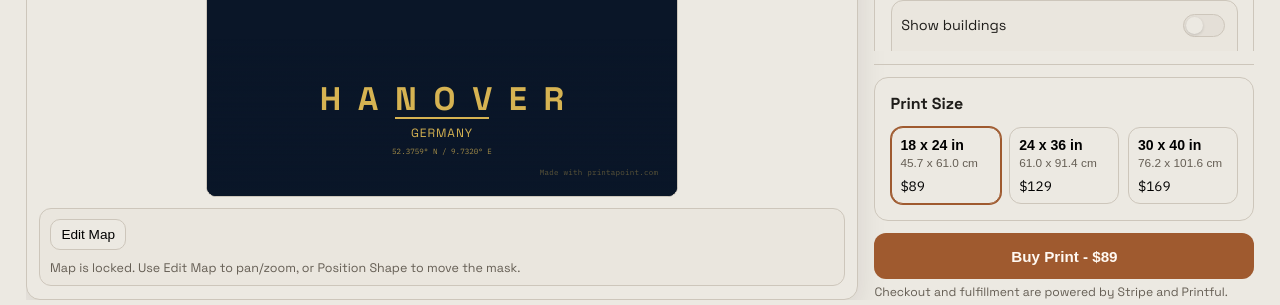
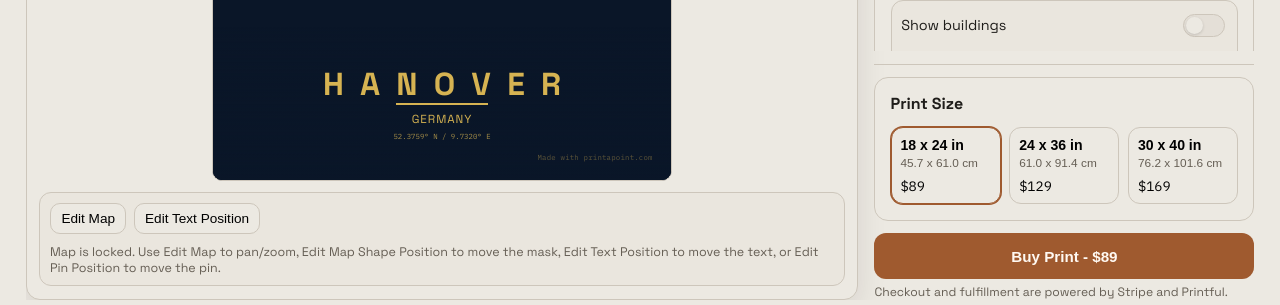
Before and after one commit to harinlee83/print-a-point, a Nuxt app: page /create in a window 1280 px wide. Shown: the part 492-797 px from the top of the page. Built offline with nearby package versions, Linux system fonts and the light colour scheme; no server answers.

Commit message:
movable pin and other things

```diff
--- a/app/assets/css/main.css
+++ b/app/assets/css/main.css
@@ -486,6 +486,16 @@ button.ghost {
 
 .poster-fade--bottom {
   bottom: 0;
+}
+
+.poster-text-wrapper {
+  position: absolute;
+  inset: 0;
+  pointer-events: none;
+}
+
+.poster-text-wrapper--draggable {
+  cursor: move;
 }
 
 .poster-text-overlay {
--- a/app/components/PosterPin.vue
+++ b/app/components/PosterPin.vue
@@ -6,8 +6,8 @@
     :style="{
       width: widthCqmin,
       height: heightCqmin,
-      left: '50%',
-      top: '50%',
+      left: `${50 + (offsetX ?? 0)}%`,
+      top: `${50 + (offsetY ?? 0)}%`,
       transform: `translate(${anchorTranslateX}, ${anchorTranslateY})`,
       color: color,
     }"
@@ -30,6 +30,8 @@ const props = defineProps<{
   styleId: string;
   color: string;
   size: number;
+  offsetX?: number;
+  offsetY?: number;
 }>();
 
 const toCqMin = (px: number) => (px / TEXT_DIMENSION_REFERENCE_PX) * 100;
--- a/app/components/PosterPreview.vue
+++ b/app/components/PosterPreview.vue
@@ -46,7 +46,16 @@
           :style-id="store.pinStyleId"
           :color="store.effectivePinColor"
           :size="store.pinSize"
+          :offset-x="store.pinOffsetX"
+          :offset-y="store.pinOffsetY"
         />
+        <div
+          class="poster-text-wrapper"
+          :class="{ 'poster-text-wrapper--draggable': isPositioningText }"
+          :style="{
+            transform: `translate(${store.textOffsetX}%, ${store.textOffsetY}%)`,
+          }"
+        >
           <PosterTextOverlay
             :city="cityLabel"
             :country="countryLabel"
@@ -61,6 +70,20 @@
             :text-preset-id="store.textPresetId"
             :map-shape-id="store.mapShape"
             :coordinates="store.displayCoordinates"
+            :text-spacing="store.textSpacing"
+          />
+        </div>
+        <div
+          v-if="isPositioningText && store.showAnyText"
+          class="map-shape-drag-overlay"
+          aria-label="Drag to reposition text"
+          @pointerdown="onTextDragStart"
+        />
+        <div
+          v-if="isPositioningPin && store.showPin"
+          class="map-shape-drag-overlay"
+          aria-label="Drag to reposition pin"
+          @pointerdown="onPinDragStart"
         />
         <p class="poster-watermark" :style="{ color: store.effectiveTheme.ui.text }">
           Made with printapoint.com
@@ -84,7 +107,23 @@
             :class="['map-control-btn', { 'map-control-btn--primary': isPositioningShape }]"
             @click="togglePositionShape"
           >
-            {{ isPositioningShape ? 'Done' : 'Position Shape' }}
+            {{ isPositioningShape ? 'Done' : 'Edit Map Shape Position' }}
+          </button>
+          <button
+            v-if="store.showAnyText"
+            type="button"
+            :class="['map-control-btn', { 'map-control-btn--primary': isPositioningText }]"
+            @click="togglePositionText"
+          >
+            {{ isPositioningText ? 'Done' : 'Edit Text Position' }}
+          </button>
+          <button
+            v-if="store.showPin"
+            type="button"
+            :class="['map-control-btn', { 'map-control-btn--primary': isPositioningPin }]"
+            @click="togglePositionPin"
+          >
+            {{ isPositioningPin ? 'Done' : 'Edit Pin Position' }}
           </button>
         </div>
         <p class="map-control-hint">
@@ -123,6 +162,8 @@ const shapeContainerRef = ref<HTMLDivElement | null>(null);
 const dragOverlayRef = ref<HTMLDivElement | null>(null);
 const isEditingMap = ref(false);
 const isPositioningShape = ref(false);
+const isPositioningText = ref(false);
+const isPositioningPin = ref(false);
 
 const {
   mapCenter,
@@ -194,7 +235,13 @@ const hintText = computed(() => {
   if (isPositioningShape.value) {
     return "Drag the shape to reposition it. The map stays fixed.";
   }
-  return "Map is locked. Use Edit Map to pan/zoom, or Position Shape to move the mask.";
+  if (isPositioningText.value) {
+    return "Drag to reposition the text block.";
+  }
+  if (isPositioningPin.value) {
+    return "Drag to reposition the pin.";
+  }
+  return "Map is locked. Use Edit Map to pan/zoom, Edit Map Shape Position to move the mask, Edit Text Position to move the text, or Edit Pin Position to move the pin.";
 });
 
 function toggleEditMap() {
@@ -202,6 +249,8 @@ function toggleEditMap() {
     isEditingMap.value = false;
   } else {
     isPositioningShape.value = false;
+    isPositioningText.value = false;
+    isPositioningPin.value = false;
     isEditingMap.value = true;
   }
 }
@@ -211,7 +260,31 @@ function togglePositionShape() {
     isPositioningShape.value = false;
   } else {
     isEditingMap.value = false;
+    isPositioningText.value = false;
+    isPositioningPin.value = false;
     isPositioningShape.value = true;
+  }
+}
+
+function togglePositionText() {
+  if (isPositioningText.value) {
+    isPositioningText.value = false;
+  } else {
+    isEditingMap.value = false;
+    isPositioningShape.value = false;
+    isPositioningPin.value = false;
+    isPositioningText.value = true;
+  }
+}
+
+function togglePositionPin() {
+  if (isPositioningPin.value) {
+    isPositioningPin.value = false;
+  } else {
+    isEditingMap.value = false;
+    isPositioningShape.value = false;
+    isPositioningText.value = false;
+    isPositioningPin.value = true;
   }
 }
 
@@ -232,6 +305,68 @@ function onShapeDragStart(e: PointerEvent) {
     const deltaX = ((moveE.clientX - startX) / rect.width) * 100;
     const deltaY = ((moveE.clientY - startY) / rect.height) * 100;
     store.setMapShapeOffset(startOffsetX + deltaX, startOffsetY + deltaY);
+  };
+
+  const onUp = () => {
+    (e.target as HTMLElement).releasePointerCapture?.(e.pointerId);
+    document.removeEventListener("pointermove", onMove);
+    document.removeEventListener("pointerup", onUp);
+    document.removeEventListener("pointercancel", onUp);
+  };
+
+  document.addEventListener("pointermove", onMove);
+  document.addEventListener("pointerup", onUp);
+  document.addEventListener("pointercancel", onUp);
+}
+
+function onTextDragStart(e: PointerEvent) {
+  e.preventDefault();
+  (e.target as HTMLElement).setPointerCapture?.(e.pointerId);
+
+  const frame = frameRef.value;
+  if (!frame) return;
+
+  const startX = e.clientX;
+  const startY = e.clientY;
+  const startOffsetX = store.textOffsetX;
+  const startOffsetY = store.textOffsetY;
+
+  const onMove = (moveE: PointerEvent) => {
+    const rect = frame.getBoundingClientRect();
+    const deltaX = ((moveE.clientX - startX) / rect.width) * 100;
+    const deltaY = ((moveE.clientY - startY) / rect.height) * 100;
+    store.setTextOffset(startOffsetX + deltaX, startOffsetY + deltaY);
+  };
+
+  const onUp = () => {
+    (e.target as HTMLElement).releasePointerCapture?.(e.pointerId);
+    document.removeEventListener("pointermove", onMove);
+    document.removeEventListener("pointerup", onUp);
+    document.removeEventListener("pointercancel", onUp);
+  };
+
+  document.addEventListener("pointermove", onMove);
+  document.addEventListener("pointerup", onUp);
+  document.addEventListener("pointercancel", onUp);
+}
+
+function onPinDragStart(e: PointerEvent) {
+  e.preventDefault();
+  (e.target as HTMLElement).setPointerCapture?.(e.pointerId);
+
+  const frame = frameRef.value;
+  if (!frame) return;
+
+  const startX = e.clientX;
+  const startY = e.clientY;
+  const startOffsetX = store.pinOffsetX;
+  const startOffsetY = store.pinOffsetY;
+
+  const onMove = (moveE: PointerEvent) => {
+    const rect = frame.getBoundingClientRect();
+    const deltaX = ((moveE.clientX - startX) / rect.width) * 100;
+    const deltaY = ((moveE.clientY - startY) / rect.height) * 100;
+    store.setPinOffset(startOffsetX + deltaX, startOffsetY + deltaY);
   };
 
   const onUp = () => {
@@ -270,6 +405,15 @@ onUnmounted(() => {
     resizeObserver = null;
   }
 });
+
+watch(
+  () => store.showPin,
+  (showPin, prevShowPin) => {
+    if (showPin && !prevShowPin) {
+      store.setPinOffset(0, 0);
+    }
+  },
+);
 
 watch(
   () => store.fontFamily,
--- a/app/components/PosterTextOverlay.vue
+++ b/app/components/PosterTextOverlay.vue
@@ -60,7 +60,6 @@ import {
   TEXT_DIVIDER_Y_RATIO,
   TEXT_COUNTRY_Y_RATIO,
   TEXT_COORDS_Y_RATIO,
-  TEXT_AREA_START_FIXED,
   CITY_TEXT_SHRINK_THRESHOLD,
   CITY_TEXT_SHRINK_THRESHOLD_LATIN,
   CITY_FONT_BASE_PX,
@@ -86,11 +85,10 @@ const props = defineProps<{
   textPresetId: string;
   mapShapeId: string;
   coordinates: string;
+  textSpacing?: number;
 }>();
 
 const preset = computed(() => resolveTextPreset(props.textPresetId));
-
-const isNoneShape = computed(() => props.mapShapeId === "none");
 
 const toCqMin = (px: number) => (px / TEXT_DIMENSION_REFERENCE_PX) * 100;
 
@@ -128,25 +126,22 @@ const coordsText = computed(() =>
     : formatCoordinates(props.lat, props.lon),
 );
 
-// For non-none shapes, text goes below the shape. Use fixed start so text spacing stays consistent regardless of shape or shape size.
-const textAreaStart = computed(() => {
-  if (isNoneShape.value) return 0;
-  return TEXT_AREA_START_FIXED;
-});
+// Fixed positions for all shapes - text does not move when changing map shape.
+// textSpacing (0.5-1.5) scales the gaps between lines. Default 1.
+const spacing = computed(() => props.textSpacing ?? 1);
 
 function computeYPercent(baseRatio: number): number {
-  if (isNoneShape.value) return baseRatio * 100;
-  // Map the text area (shapeBottomRatio..1) to the original ratios
-  const start = textAreaStart.value;
-  const available = 1 - start;
-  // Remap: original text occupies ~0.845..0.93, normalize to 0..1 then fill available
-  const textRangeStart = TEXT_CITY_Y_RATIO;
-  const textRangeEnd = TEXT_COORDS_Y_RATIO;
-  const normalT = (baseRatio - textRangeStart) / (textRangeEnd - textRangeStart);
-  // Add padding (10% of available at top, 15% at bottom)
-  const padTop = available * 0.15;
-  const usable = available * 0.7;
-  return (start + padTop + normalT * usable) * 100;
+  // Base: city 84.5%, divider 87.5%, country 90%, coords 93%
+  // Gaps: 3%, 2.5%, 3%. Scale gaps by textSpacing.
+  const cityBase = TEXT_CITY_Y_RATIO * 100;
+  const gap1 = (TEXT_DIVIDER_Y_RATIO - TEXT_CITY_Y_RATIO) * 100 * spacing.value;
+  const gap2 = (TEXT_COUNTRY_Y_RATIO - TEXT_DIVIDER_Y_RATIO) * 100 * spacing.value;
+  const gap3 = (TEXT_COORDS_Y_RATIO - TEXT_COUNTRY_Y_RATIO) * 100 * spacing.value;
+
+  if (baseRatio <= TEXT_CITY_Y_RATIO) return cityBase;
+  if (baseRatio <= TEXT_DIVIDER_Y_RATIO) return cityBase + gap1;
+  if (baseRatio <= TEXT_COUNTRY_Y_RATIO) return cityBase + gap1 + gap2;
+  return cityBase + gap1 + gap2 + gap3;
 }
 
 const cityYPercent = computed(() => computeYPercent(TEXT_CITY_Y_RATIO));
--- a/app/composables/useExport.ts
+++ b/app/composables/useExport.ts
@@ -44,6 +44,8 @@ export function useExport(mapRef: Ref<MapLibreMap | null>) {
         pinStyleId: store.pinStyleId,
         pinColor: store.effectivePinColor,
         pinSize: store.pinSize,
+        pinOffsetX: store.pinOffsetX,
+        pinOffsetY: store.pinOffsetY,
         mapShape: store.mapShape,
         mapShapeScale: store.mapShapeScale,
         mapShapeOffsetX: store.mapShapeOffsetX,
@@ -51,6 +53,9 @@ export function useExport(mapRef: Ref<MapLibreMap | null>) {
         shapeBackgroundColor: store.shapeBackgroundColor,
         textPresetId: store.textPresetId,
         displayCoordinates: store.displayCoordinates,
+        textSpacing: store.textSpacing,
+        textOffsetX: store.textOffsetX,
+        textOffsetY: store.textOffsetY,
       });
 
       if (
--- a/app/lib/export/pin.ts
+++ b/app/lib/export/pin.ts
@@ -12,6 +12,8 @@ export interface DrawPinInput {
   pinStyleId: string;
   pinColor: string;
   pinSize: number;
+  pinOffsetX?: number;
+  pinOffsetY?: number;
 }
 
 export function drawPin(
@@ -34,8 +36,11 @@ export function drawPin(
   const anchorFractionX = style.anchor[0] / style.viewBox[2];
   const anchorFractionY = style.anchor[1] / style.viewBox[3];
 
-  const x = width / 2 - anchorFractionX * pinWidth;
-  const y = height / 2 - anchorFractionY * pinHeight;
+  const offsetX = (input.pinOffsetX ?? 0) / 100 * width;
+  const offsetY = (input.pinOffsetY ?? 0) / 100 * height;
+
+  const x = width / 2 + offsetX - anchorFractionX * pinWidth;
+  const y = height / 2 + offsetY - anchorFractionY * pinHeight;
 
   const scaleX = pinWidth / style.viewBox[2];
   const scaleY = pinHeight / style.viewBox[3];
--- a/app/lib/export/textLayout.ts
+++ b/app/lib/export/textLayout.ts
@@ -4,9 +4,6 @@ export const TEXT_CITY_Y_RATIO = 0.845;
 export const TEXT_DIVIDER_Y_RATIO = 0.875;
 export const TEXT_COUNTRY_Y_RATIO = 0.9;
 export const TEXT_COORDS_Y_RATIO = 0.93;
-
-/** Fixed ratio where text block starts for shaped maps. Keeps text spacing consistent regardless of shape or shape size. */
-export const TEXT_AREA_START_FIXED = 0.78;
 
 export const CITY_TEXT_SHRINK_THRESHOLD = 10;
 export const CITY_TEXT_SHRINK_THRESHOLD_LATIN = 20;
--- a/app/lib/export/typography.ts
+++ b/app/lib/export/typography.ts
@@ -5,7 +5,6 @@ import {
   TEXT_DIVIDER_Y_RATIO,
   TEXT_COUNTRY_Y_RATIO,
   TEXT_COORDS_Y_RATIO,
-  TEXT_AREA_START_FIXED,
   CITY_TEXT_SHRINK_THRESHOLD,
   CITY_TEXT_SHRINK_THRESHOLD_LATIN,
   CITY_FONT_BASE_PX,
@@ -33,6 +32,9 @@ export interface DrawTypographyInput {
   textPresetId: string;
   mapShapeId: string;
   displayCoordinates: string;
+  textSpacing?: number;
+  textOffsetX?: number;
+  textOffsetY?: number;
 }
 
 export function drawPosterText(
@@ -54,6 +56,9 @@ export function drawPosterText(
     textPresetId,
     mapShapeId,
     displayCoordinates,
+    textSpacing = 1,
+    textOffsetX = 0,
+    textOffsetY = 0,
   } = input;
 
   if (!showTitle && !showDivider && !showSubtitle && !showCoordinates) {
@@ -61,7 +66,6 @@ export function drawPosterText(
   }
 
   const preset = resolveTextPreset(textPresetId);
-  const isNone = mapShapeId === "none";
 
   const textColor = theme.ui.text || "#111111";
   const titleFontFamily = fontFamily
@@ -98,21 +102,32 @@ export function drawPosterText(
   const countryFontSize = COUNTRY_FONT_BASE_PX * preset.countrySizeScale * dimScale;
   const coordinateFontSize = COORDS_FONT_BASE_PX * preset.coordsSizeScale * dimScale;
 
-  // Compute Y positions. Use fixed start so text spacing stays consistent regardless of shape or shape size.
+  // Fixed positions for all shapes - text does not move when changing map shape.
+  // textSpacing (0.5-1.5) scales the gaps between lines.
   function computeY(baseRatio: number): number {
-    if (isNone) return height * baseRatio;
-    const start = TEXT_AREA_START_FIXED;
-    const available = 1 - start;
-    const normalT = (baseRatio - TEXT_CITY_Y_RATIO) / (TEXT_COORDS_Y_RATIO - TEXT_CITY_Y_RATIO);
-    const padTop = available * 0.15;
-    const usable = available * 0.7;
-    return height * (start + padTop + normalT * usable);
+    const cityBase = height * TEXT_CITY_Y_RATIO;
+    const gap1 = height * (TEXT_DIVIDER_Y_RATIO - TEXT_CITY_Y_RATIO) * textSpacing;
+    const gap2 = height * (TEXT_COUNTRY_Y_RATIO - TEXT_DIVIDER_Y_RATIO) * textSpacing;
+    const gap3 = height * (TEXT_COORDS_Y_RATIO - TEXT_COUNTRY_Y_RATIO) * textSpacing;
+
+    if (baseRatio <= TEXT_CITY_Y_RATIO) return cityBase;
+    if (baseRatio <= TEXT_DIVIDER_Y_RATIO) return cityBase + gap1;
+    if (baseRatio <= TEXT_COUNTRY_Y_RATIO) return cityBase + gap1 + gap2;
+    return cityBase + gap1 + gap2 + gap3;
   }
 
-  const cityY = computeY(TEXT_CITY_Y_RATIO);
-  const lineY = computeY(TEXT_DIVIDER_Y_RATIO);
-  const countryY = computeY(TEXT_COUNTRY_Y_RATIO);
-  const coordinatesY = computeY(TEXT_COORDS_Y_RATIO);
+  let cityY = computeY(TEXT_CITY_Y_RATIO);
+  let lineY = computeY(TEXT_DIVIDER_Y_RATIO);
+  let countryY = computeY(TEXT_COUNTRY_Y_RATIO);
+  let coordinatesY = computeY(TEXT_COORDS_Y_RATIO);
+
+  const offsetX = width * (textOffsetX / 100);
+  const offsetY = height * (textOffsetY / 100);
+  cityY += offsetY;
+  lineY += offsetY;
+  countryY += offsetY;
+  coordinatesY += offsetY;
+  const centerX = width * 0.5 + offsetX;
 
   ctx.fillStyle = textColor;
   ctx.textAlign = "center";
@@ -120,15 +135,15 @@ export function drawPosterText(
 
   if (showTitle) {
     ctx.font = `${preset.cityWeight} ${cityFontSize}px ${titleFontFamily}`;
-    ctx.fillText(cityLabel, width * 0.5, cityY);
+    ctx.fillText(cityLabel, centerX, cityY);
   }
 
   if (showDivider) {
     ctx.strokeStyle = textColor;
     ctx.lineWidth = 3 * dimScale;
     ctx.beginPath();
-    ctx.moveTo(width * 0.4, lineY);
-    ctx.lineTo(width * 0.6, lineY);
+    ctx.moveTo(centerX - width * 0.1, lineY);
+    ctx.lineTo(centerX + width * 0.1, lineY);
     ctx.stroke();
   }
 
@@ -137,7 +152,7 @@ export function drawPosterText(
       ? country.toUpperCase()
       : country;
     ctx.font = `${preset.countryWeight} ${countryFontSize}px ${titleFontFamily}`;
-    ctx.fillText(countryText, width * 0.5, countryY);
+    ctx.fillText(countryText, centerX, countryY);
   }
 
   if (showCoordinates) {
@@ -146,7 +161,7 @@ export function drawPosterText(
     const coordsText = displayCoordinates.trim()
       ? displayCoordinates.trim()
       : formatCoordinates(center.lat, center.lon);
-    ctx.fillText(coordsText, width * 0.5, coordinatesY);
+    ctx.fillText(coordsText, centerX, coordinatesY);
     ctx.globalAlpha = 1;
   }
 }
--- a/app/stores/map.ts
+++ b/app/stores/map.ts
@@ -47,11 +47,16 @@ export const useMapStore = defineStore("map", {
     shapeBackgroundColor: "",
     mapBearing: 0,
     textPresetId: DEFAULT_TEXT_PRESET_ID,
+    textSpacing: 1,
+    textOffsetX: 0,
+    textOffsetY: 0,
 
     showPin: false,
     pinStyleId: "classic",
     pinColor: "",
     pinSize: 50,
+    pinOffsetX: 0,
+    pinOffsetY: 0,
 
     includeBuildings: false,
     includeWater: true,
@@ -192,8 +197,8 @@ export const useMapStore = defineStore("map", {
 
     setMapShapeOffset(x: number, y: number) {
       if (!Number.isFinite(x) || !Number.isFinite(y)) return;
-      this.mapShapeOffsetX = Math.max(-20, Math.min(20, x));
-      this.mapShapeOffsetY = Math.max(-20, Math.min(20, y));
+      this.mapShapeOffsetX = Math.max(-100, Math.min(100, x));
+      this.mapShapeOffsetY = Math.max(-100, Math.min(100, y));
     },
 
     setMapBearing(bearing: number) {
@@ -209,6 +214,17 @@ export const useMapStore = defineStore("map", {
       this.showDivider = preset.showDividerDefault;
     },
 
+    setTextSpacing(value: number) {
+      if (!Number.isFinite(value)) return;
+      this.textSpacing = Math.max(0.5, Math.min(1.5, value));
+    },
+
+    setTextOffset(x: number, y: number) {
+      if (!Number.isFinite(x) || !Number.isFinite(y)) return;
+      this.textOffsetX = Math.max(-100, Math.min(100, x));
+      this.textOffsetY = Math.max(-100, Math.min(100, y));
+    },
+
     setPinStyle(styleId: string) {
       if (!getPinStyleById(styleId)) return;
       this.pinStyleId = styleId;
@@ -217,6 +233,12 @@ export const useMapStore = defineStore("map", {
     setPinSize(size: number) {
       if (!Number.isFinite(size)) return;
       this.pinSize = Math.max(PIN_SIZE_MIN, Math.min(Math.round(size), PIN_SIZE_MAX));
+    },
+
+    setPinOffset(x: number, y: number) {
+      if (!Number.isFinite(x) || !Number.isFinite(y)) return;
+      this.pinOffsetX = Math.max(-100, Math.min(100, x));
+      this.pinOffsetY = Math.max(-100, Math.min(100, y));
     },
 
     setIsExporting(value: boolean) {
```
Also changed, not shown: app/components/CustomizerPanel.vue (+30 -0 lines), app/lib/export/composite.ts (+10 -0 lines), 1 other file (tests, documents, lock files or other folders). Lines whose indentation alone changed are shown as unchanged.
